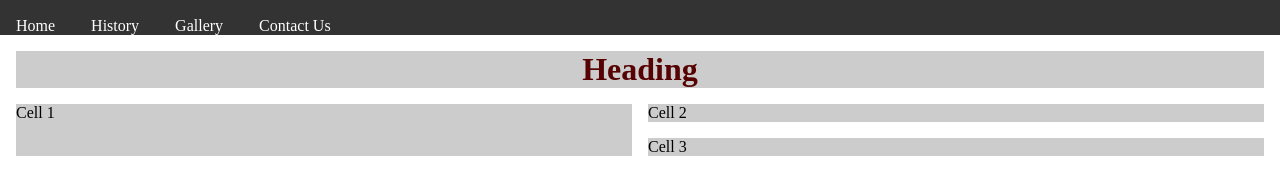
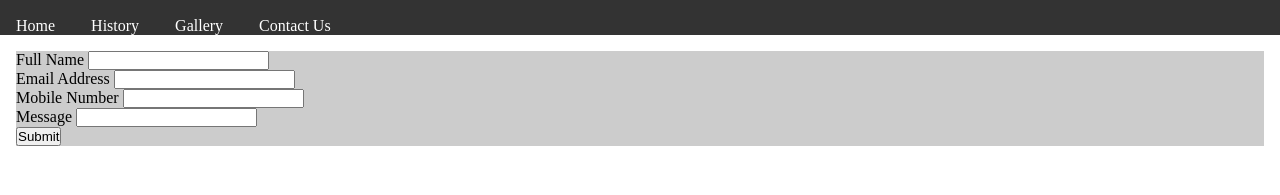
Before and after one commit to JayHarmon/Jay-Harmon-Ngunnawal-Country-Project, a plain HTML site: page contact.html in a window 1280 px wide. Shown: the part 99-294 px from the top of the page. Drawn offline with Linux system fonts and the light colour scheme.

Commit message:
Updated all pages, started on contact form in contact.html

```diff
--- a/contact.html
+++ b/contact.html
@@ -16,24 +16,33 @@
     <img src="images/banner.png" width="10%">
     <br>
     <a href="index.html">Home</a>
-    <a href="profile.html">History</a>
-    <a href="profile.html">Gallery</a>
-    <a href="profile.html">Contact Us</a>
+    <a href="history.html">History</a>
+    <a href="gallery.html">Gallery</a>
+    <a href="contact.html">Contact Us</a>
 </div>
 
 <div class="grid-container"><!-- Overall Layout -->
 <div class = "full-width">
-        <h1>Heading</h1>
-    </div>
-    <div class="main-content">
-        Cell 1
-    </div>
-    <div>
-        Cell 2
-    </div>
-    <div>
-        Cell 3
-    </div>
+    <form onsubmit="return false">
+        <p>
+            <label for="name">Full Name</label>
+            <input type='text' id="name" name='name'>
+        </p>
+        <p>
+            <label for="email">Email Address</label>
+            <input type='email' id="email" name='email'>
+        </p>
+        <p>
+            <label for="mobile">Mobile Number</label>
+            <input type='number' id="mobile" name='mobile'>
+        </p>
+        <p>
+            <label for="message">Message</label>
+            <input type='text' id="message" name='message'>
+        </p>
+        <button onclick="authentication(this.form)">Submit</button>
+    </form>
+</div>
 </div>
 
 
```
Also changed, not shown: gallery.html (+5 -14 lines), history.html (+5 -14 lines), index.html (+3 -3 lines).
